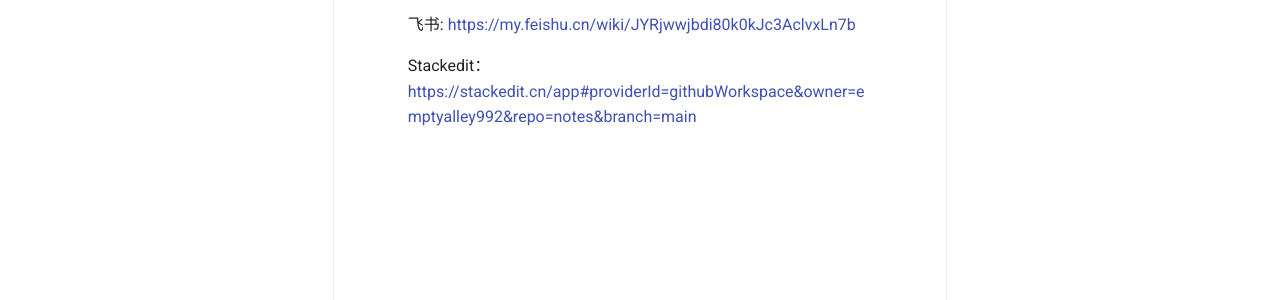
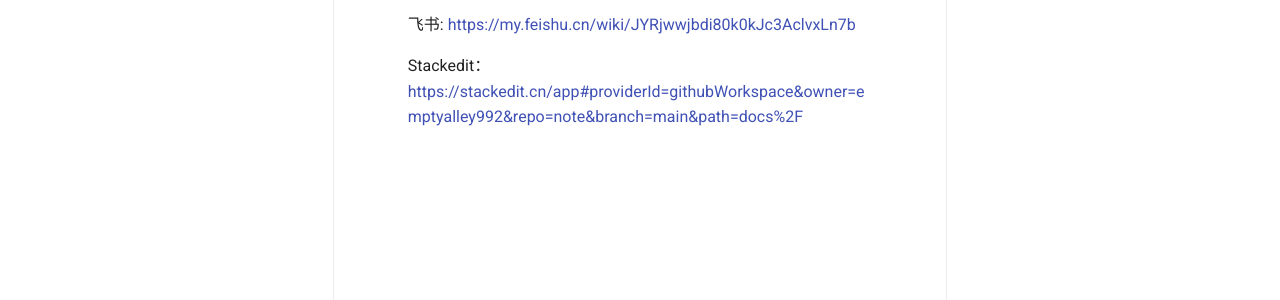
Before and after one commit to emptyalley992/note, an MkDocs documentation site: the page built from docs/index.md, in a window 1280 px wide and 900 px high. Shown: the part 219-519 px from the top of the window. Built offline with MkDocs 1.6.1 and Material for MkDocs 9.7.7, drawn with Linux system fonts in a browser that asks for light colours; comment, search, counter and statistics services are not loaded; some of the changed lines change nothing that is shown.

Commit message:
docs/index.md updated from https://stackedit.cn/

```diff
--- a/docs/index.md
+++ b/docs/index.md
@@ -3,9 +3,10 @@
 ## 写笔记
 飞书: [https://my.feishu.cn/wiki/JYRjwwjbdi80k0kJc3AclvxLn7b](https://my.feishu.cn/wiki/JYRjwwjbdi80k0kJc3AclvxLn7b)
 
-Stackedit：[https://stackedit.cn/app#providerId=githubWorkspace&owner=emptyalley992&repo=notes&branch=main](https://stackedit.cn/app#providerId=githubWorkspace&owner=emptyalley992&repo=notes&branch=main)
+Stackedit：[https://stackedit.cn/app#providerId=githubWorkspace&owner=emptyalley992&repo=note&branch=main&path=docs%2F](https://stackedit.cn/app#providerId=githubWorkspace&owner=emptyalley992&repo=note&branch=main&path=docs%2F)
 
 
 <!--stackedit_data:
-eyJoaXN0b3J5IjpbNTQxNzc5MTU1LDE2NDQxNzY3NjVdfQ==
+eyJoaXN0b3J5IjpbLTkyODIxNjQ5OSw1NDE3NzkxNTUsMTY0ND
+E3Njc2NV19
 -->
```
